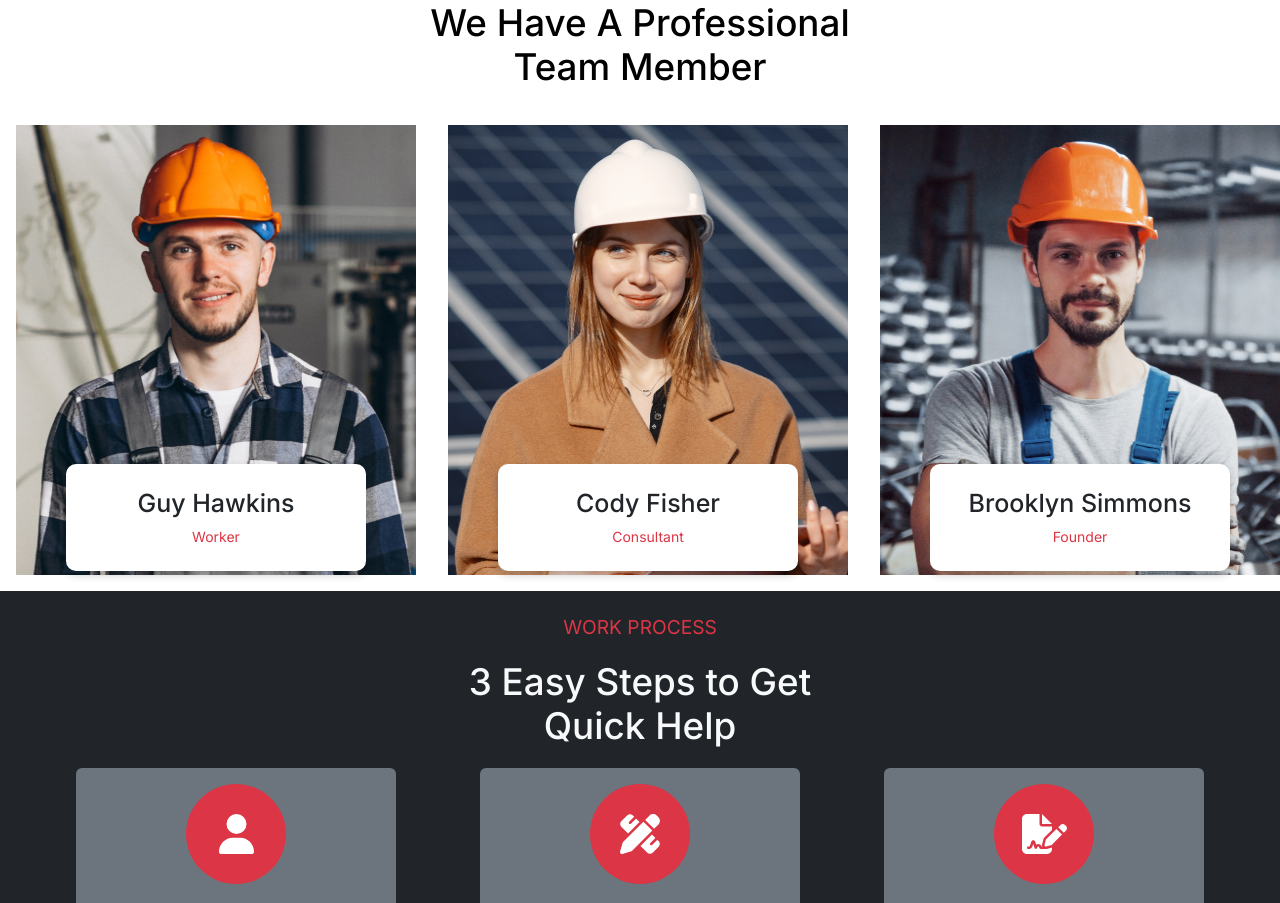
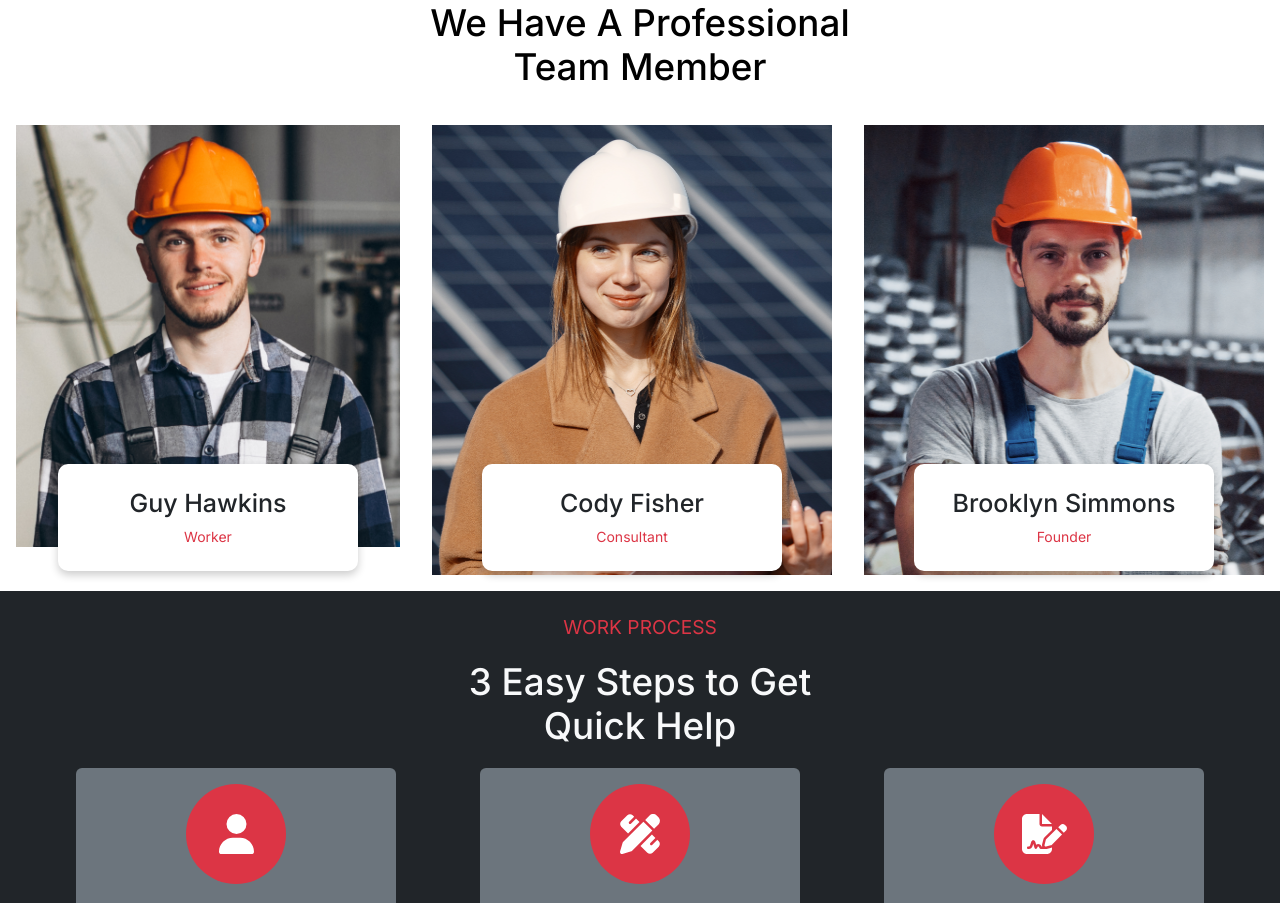
Before and after one commit to Aalia-Fathima/Xzect-task-8-repo, a Next.js app: page / in a window 1280 px wide. Shown: the part 4820-5723 px from the top of the page. Built offline with nearby package versions, Linux system fonts and the light colour scheme.

Commit message:
Update ExpertHome.js

```diff
--- a/components/ExpertHome.js
+++ b/components/ExpertHome.js
@@ -92,7 +92,7 @@ export default function ExpertHome() {
                 <div className="d-flex justify-content-evenly flex-wrap flex-md-nowrap">
                     <div className={`${styles.container} p-3`}>
                         <div>
-                            <Image src="/worker (1).png" alt="image" width={400} height={450} />
+                            <Image src="/worker (1).png" alt="image" width={400} height={450} className="img-fluid"/>
                         </div>
                         <div className={`${styles.formoverlay} text-center p-3`}style={{ width: "300px" }} >
                             <h3 className={`m-2 text-dark ${styles.h3}`}>Guy Hawkins</h3>
```
